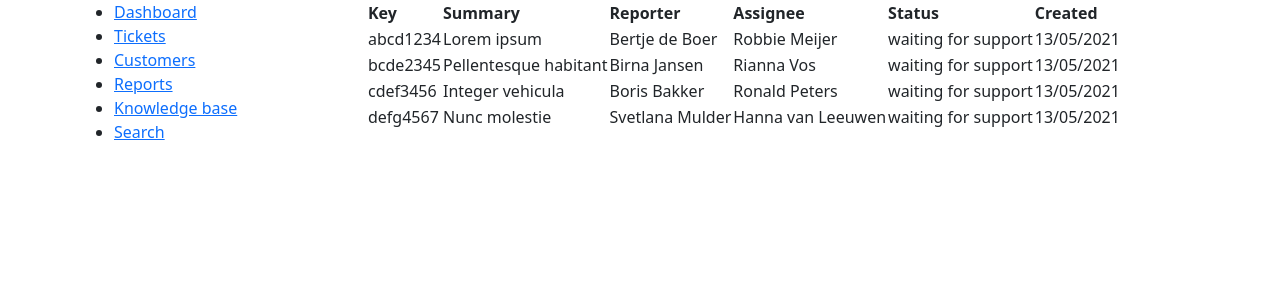
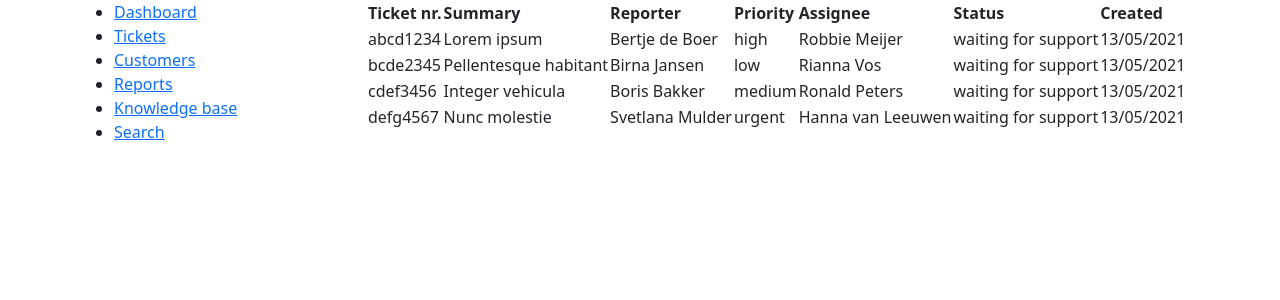
Before and after one commit to RobbieMeijer/helpdesk-ticket-system, a React (Create React App) app in the folder helpdesk-ticket-system/: page /tickets in a window 1280 px wide. Shown: the top 300 px of the page. Built offline with nearby package versions, Linux system fonts and the light colour scheme.

Commit message:
added keys to tickets, added prio column

```diff
--- a/helpdesk-ticket-system/src/components/Tickets.js
+++ b/helpdesk-ticket-system/src/components/Tickets.js
@@ -76,10 +76,11 @@ function Tickets() {
   const getTickets = tickets.map((ticket) => {
     // console.log(ticket);
     return (
-      <tr>
+      <tr key={ticket.ticketId}>
         <td>{ticket.ticketId}</td>
         <td>{ticket.summary}</td>
         <td>{ticket.reporter}</td>
+        <td>{ticket.priority}</td>
         <td>{ticket.assignedTo}</td>
         <td>{ticket.status}</td>
         <td>{ticket.created}</td>
@@ -91,9 +92,10 @@ function Tickets() {
     <table>
       <thead>
         <tr>
-          <th>Key</th>
+          <th>Ticket nr.</th>
           <th>Summary</th>
           <th>Reporter</th>
+          <th>Priority</th>
           <th>Assignee</th>
           <th>Status</th>
           <th>Created</th>
```
